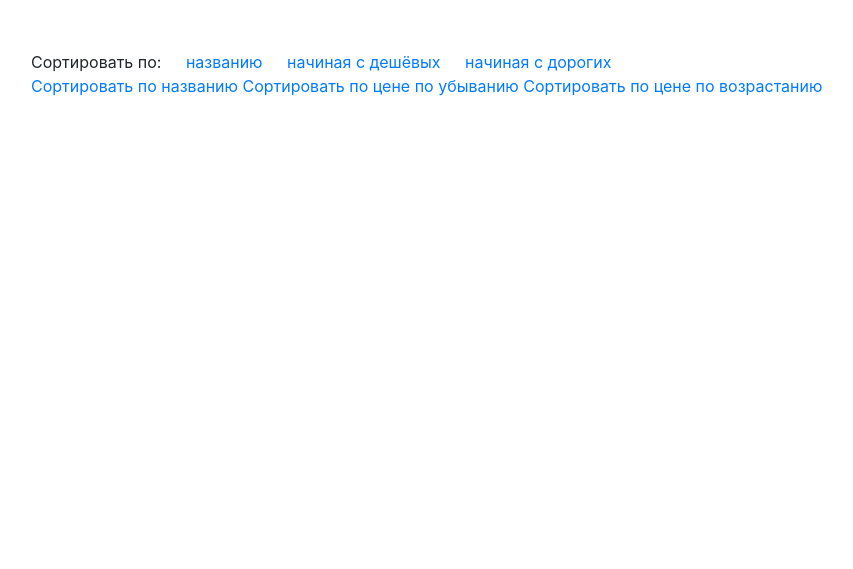
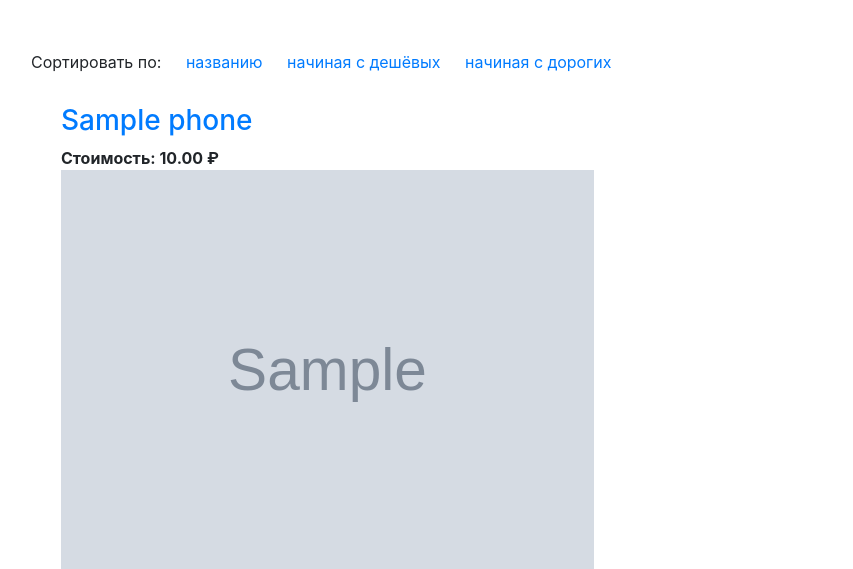
Before and after one commit to 12FICUS12/DJ-HM3, a Django app: page /catalog/ in a window 1280 px wide. Shown: the part 78-647 px from the top of the page, without its empty margins (54-907 px from the left). Run offline with Django 3.2, Linux system fonts and the light colour scheme; tables that the repository leaves empty hold one stand-in row (values such as "Sample post"); grey boxes marked "Sample" are stand-in pictures; some libraries are stand-ins or nearby versions.

Commit message:
Initial commit2

```diff
--- a/work_with_database/main/urls.py
+++ b/work_with_database/main/urls.py
@@ -23,6 +23,7 @@ import phones.views
 
 urlpatterns = [
     path('admin/', admin.site.urls),
+    path('', phones.views.index, name='index'),
     path('catalog/', phones.views.show_catalog, name='catalog'),
     path('catalog/<slug:slug>/', phones.views.show_product, name='phone'),
 ]
--- a/work_with_database/phones/views.py
+++ b/work_with_database/phones/views.py
@@ -9,19 +9,21 @@ def index(request):
 
 def show_catalog(request):
     catalog_ob = Phone.objects.all()
-    sort_by = request.GET.get('sort_by')
+    sort_by = request.GET.get('sort')
     if sort_by == 'max_price':
-        catalog_ob = catalog_ob.order_by('price').reverse()
+        catalog_ob = catalog_ob.order_by('-price')
     elif sort_by == 'min_price':
         catalog_ob = catalog_ob.order_by('price')
     elif sort_by == 'name':
         catalog_ob = catalog_ob.order_by('name')
 
 
-    return render(request, 'catalog.html', {'catalog': catalog_ob})
+    context = {'phones': catalog_ob}
+
+    return render(request, 'catalog.html', context=context)
 
 
 
 def show_product(request, slug):
     product_ob = Phone.objects.get(slug=slug)
-    return render(request, 'product.html', {'product': product_ob})
+    return render(request, 'product.html', {'phone': product_ob})
--- a/work_with_database/templates/catalog.html
+++ b/work_with_database/templates/catalog.html
@@ -28,12 +28,6 @@
         </div>
       {% endfor %}
     </div>
-  <div class="sorting-links">
-    <a href="?sort_by=name">Сортировать по названию</a>
-    <a href="?sort_by=-price">Сортировать по цене по убыванию</a>
-    <a href="?sort_by=price">Сортировать по цене по возрастанию</a>
-</div>
-
 
   </div>
 {% endblock %}
```
